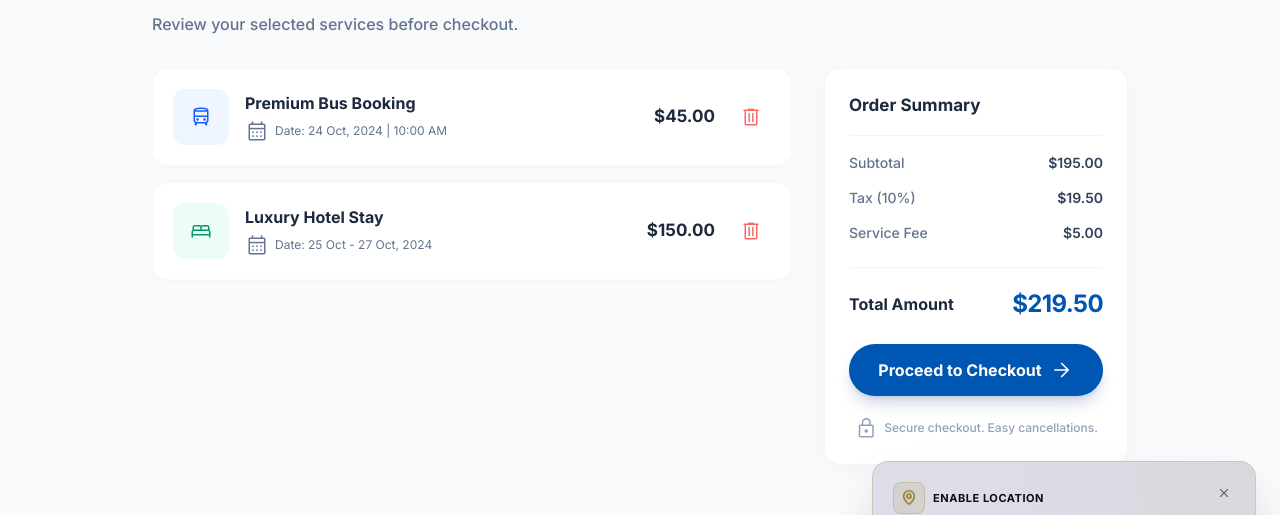
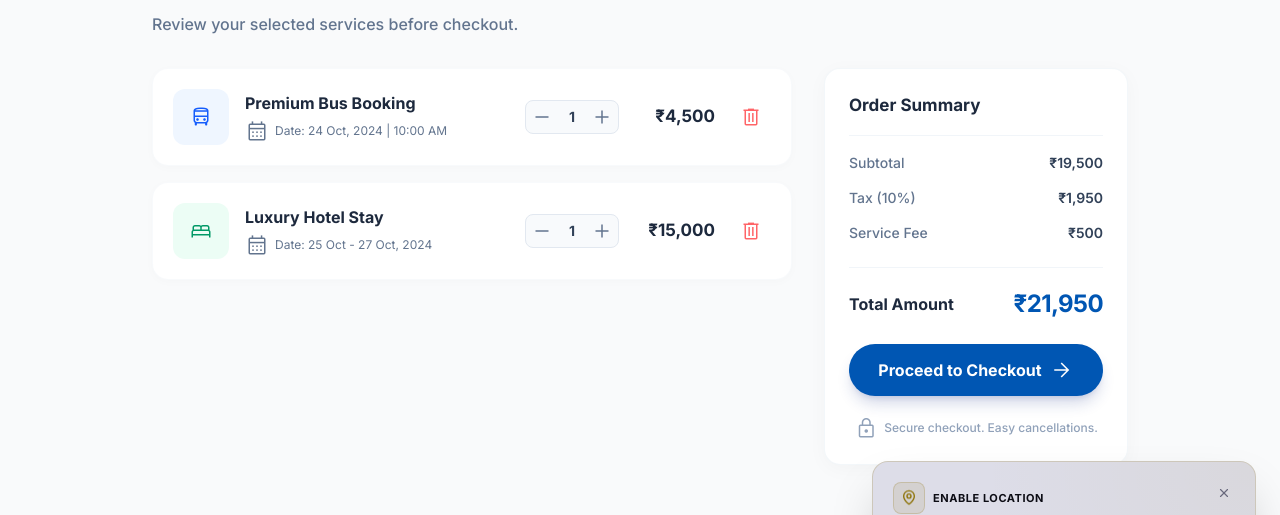
Before and after one commit to BTC-2025/BOKSPOT-FE, a Next.js app: page /cart in a window 1280 px wide. Shown: the part 136-651 px from the top of the page. Built offline with nearby package versions, Linux system fonts and the light colour scheme.

Commit message:
cart & wishlist UI Improve

```diff
--- a/src/app/cart/page.tsx
+++ b/src/app/cart/page.tsx
@@ -1,9 +1,58 @@
 'use client';
 
-import React from 'react';
+import React, { useState } from 'react';
 import Link from 'next/link';
 
 export default function CartPage() {
+  // Initial items with their unit prices and starting quantities
+  const [items, setItems] = useState([
+    {
+      id: 1,
+      name: 'Premium Bus Booking',
+      icon: 'directions_bus',
+      iconColor: 'blue',
+      date: 'Date: 24 Oct, 2024 | 10:00 AM',
+      unitPrice: 4500,
+      quantity: 1,
+    },
+    {
+      id: 2,
+      name: 'Luxury Hotel Stay',
+      icon: 'bed',
+      iconColor: 'emerald',
+      date: 'Date: 25 Oct - 27 Oct, 2024',
+      unitPrice: 15000,
+      quantity: 1,
+    }
+  ]);
+
+  const updateQuantity = (id: number, delta: number) => {
+    setItems((prev) =>
+      prev.map((item) => {
+        if (item.id === id) {
+          const newQuantity = Math.max(1, item.quantity + delta); // Prevent quantity < 1
+          return { ...item, quantity: newQuantity };
+        }
+        return item;
+      })
+    );
+  };
+
+  const removeItem = (id: number) => {
+    setItems((prev) => prev.filter((item) => item.id !== id));
+  };
+
+  // Calculations
+  const subtotal = items.reduce((acc, item) => acc + item.unitPrice * item.quantity, 0);
+  const tax = subtotal * 0.10; // 10% tax
+  const serviceFee = items.length > 0 ? 500 : 0; // Flat ₹500 fee if items exist
+  const totalAmount = subtotal + tax + serviceFee;
+
+  // Format currency helper
+  const formatCurrency = (amount: number) => {
+    return `₹${amount.toLocaleString('en-IN')}`;
+  };
+
   return (
     <div className="min-h-screen bg-[#F9FAFB] pt-[104px] pb-24">
       <div className="max-w-5xl mx-auto px-4 md:px-6">
@@ -20,59 +69,72 @@ export default function CartPage() {
           {/* Left Column: Cart Items */}
           <div className="lg:col-span-2 flex flex-col gap-4">
 
-            {/* Item 1 */}
-            <div className="bg-white rounded-2xl p-4 md:p-5 flex items-center gap-4 shadow-[0_2px_10px_rgba(0,0,0,0.02)] border border-slate-100/50 hover:shadow-md transition-shadow">
+            {items.length === 0 ? (
+              <div className="bg-white rounded-2xl p-8 text-center shadow-sm border border-slate-100">
+                <span className="material-symbols-outlined text-4xl text-slate-300 mb-2">shopping_cart</span>
+                <h3 className="text-lg font-bold text-slate-700">Your cart is empty</h3>
+                <p className="text-slate-500 text-sm mt-1 mb-4">Looks like you haven't added any services yet.</p>
+                <Link href="/" className="text-[#0056b3] font-semibold hover:underline">
+                  Browse Services
+                </Link>
+              </div>
+            ) : (
+              items.map((item) => (
+                <div key={item.id} className="bg-white rounded-2xl p-4 md:p-5 flex flex-col md:flex-row md:items-center gap-4 shadow-[0_2px_10px_rgba(0,0,0,0.02)] border border-slate-100/50 hover:shadow-md transition-shadow">
+
+                  <div className="flex items-center gap-4 flex-1">
                     {/* Icon */}
-              <div className="w-14 h-14 shrink-0 rounded-xl bg-blue-50 flex items-center justify-center text-blue-600">
-                <span className="material-symbols-outlined text-[24px]">directions_bus</span>
+                    <div className={`w-14 h-14 shrink-0 rounded-xl bg-${item.iconColor}-50 flex items-center justify-center text-${item.iconColor}-600`}>
+                      <span className="material-symbols-outlined text-[24px]">{item.icon}</span>
                     </div>
 
                     {/* Details */}
                     <div className="flex-1 min-w-0">
-                <h3 className="font-bold text-slate-800 text-base truncate">Premium Bus Booking</h3>
+                      <h3 className="font-bold text-slate-800 text-base truncate">{item.name}</h3>
                       <div className="flex items-center gap-1.5 text-xs text-slate-500 mt-1">
                         <span className="material-symbols-outlined text-[14px]">calendar_month</span>
-                  <span>Date: 24 Oct, 2024 | 10:00 AM</span>
+                        <span>{item.date}</span>
+                      </div>
                     </div>
                   </div>
 
-              {/* Price & Actions */}
-              <div className="flex items-center gap-4 pl-2 md:pl-4">
-                <div className="font-bold text-slate-800 text-[15px] md:text-[17px] whitespace-nowrap">
-                  $45.00
+                  {/* Quantity & Price & Actions */}
+                  <div className="flex items-center justify-between md:justify-end gap-4 pl-0 md:pl-4 mt-3 md:mt-0 border-t border-slate-100 md:border-t-0 pt-3 md:pt-0">
+
+                    {/* Quantity Controls */}
+                    <div className="flex items-center bg-slate-50 border border-slate-200 rounded-lg p-0.5">
+                      <button
+                        onClick={() => updateQuantity(item.id, -1)}
+                        className="w-7 h-7 flex items-center justify-center text-slate-500 hover:text-slate-800 hover:bg-slate-200 rounded-md transition-colors"
+                      >
+                        <span className="material-symbols-outlined text-[16px]">remove</span>
+                      </button>
+                      <span className="w-8 text-center font-bold text-slate-700 text-sm">{item.quantity}</span>
+                      <button
+                        onClick={() => updateQuantity(item.id, 1)}
+                        className="w-7 h-7 flex items-center justify-center text-slate-500 hover:text-slate-800 hover:bg-slate-200 rounded-md transition-colors"
+                      >
+                        <span className="material-symbols-outlined text-[16px]">add</span>
+                      </button>
                     </div>
-                <button className="text-red-400 hover:text-red-600 hover:bg-red-50 p-2 rounded-lg transition-colors flex items-center justify-center">
+
+                    {/* Price */}
+                    <div className="font-bold text-slate-800 text-[15px] md:text-[17px] whitespace-nowrap min-w-[80px] text-right">
+                      {formatCurrency(item.unitPrice * item.quantity)}
+                    </div>
+
+                    {/* Delete */}
+                    <button
+                      onClick={() => removeItem(item.id)}
+                      className="text-red-400 hover:text-red-600 hover:bg-red-50 p-2 rounded-lg transition-colors flex items-center justify-center"
+                    >
                       <span className="material-symbols-outlined text-[20px]">delete</span>
                     </button>
                   </div>
+
                 </div>
-
-            {/* Item 2 */}
-            <div className="bg-white rounded-2xl p-4 md:p-5 flex items-center gap-4 shadow-[0_2px_10px_rgba(0,0,0,0.02)] border border-slate-100/50 hover:shadow-md transition-shadow">
-              {/* Icon */}
-              <div className="w-14 h-14 shrink-0 rounded-xl bg-emerald-50 flex items-center justify-center text-emerald-600">
-                <span className="material-symbols-outlined text-[24px]">bed</span>
-              </div>
-
-              {/* Details */}
-              <div className="flex-1 min-w-0">
-                <h3 className="font-bold text-slate-800 text-base truncate">Luxury Hotel Stay</h3>
-                <div className="flex items-center gap-1.5 text-xs text-slate-500 mt-1">
-                  <span className="material-symbols-outlined text-[14px]">calendar_month</span>
-                  <span>Date: 25 Oct - 27 Oct, 2024</span>
-                </div>
-              </div>
-
-              {/* Price & Actions */}
-              <div className="flex items-center gap-4 pl-2 md:pl-4">
-                <div className="font-bold text-slate-800 text-[15px] md:text-[17px] whitespace-nowrap">
-                  $150.00
-                </div>
-                <button className="text-red-400 hover:text-red-600 hover:bg-red-50 p-2 rounded-lg transition-colors flex items-center justify-center">
-                  <span className="material-symbols-outlined text-[20px]">delete</span>
-                </button>
-              </div>
-            </div>
+              ))
+            )}
 
           </div>
 
@@ -87,24 +149,27 @@ export default function CartPage() {
               <div className="flex flex-col gap-3.5 mb-6">
                 <div className="flex justify-between items-center text-[14px]">
                   <span className="text-slate-500 font-medium">Subtotal</span>
-                  <span className="text-slate-700 font-semibold">$195.00</span>
+                  <span className="text-slate-700 font-semibold">{formatCurrency(subtotal)}</span>
                 </div>
                 <div className="flex justify-between items-center text-[14px]">
                   <span className="text-slate-500 font-medium">Tax (10%)</span>
-                  <span className="text-slate-700 font-semibold">$19.50</span>
+                  <span className="text-slate-700 font-semibold">{formatCurrency(tax)}</span>
                 </div>
                 <div className="flex justify-between items-center text-[14px]">
                   <span className="text-slate-500 font-medium">Service Fee</span>
-                  <span className="text-slate-700 font-semibold">$5.00</span>
+                  <span className="text-slate-700 font-semibold">{formatCurrency(serviceFee)}</span>
                 </div>
               </div>
 
               <div className="flex justify-between items-center pt-5 border-t border-slate-100 mb-6">
                 <span className="font-bold text-slate-800">Total Amount</span>
-                <span className="text-2xl font-extrabold text-[#0056b3] tracking-tight">$219.50</span>
+                <span className="text-2xl font-extrabold text-[#0056b3] tracking-tight">{formatCurrency(totalAmount)}</span>
               </div>
 
-              <button className="w-full bg-[#0056b3] hover:bg-[#004494] text-white font-bold py-3.5 rounded-full transition-colors flex items-center justify-center gap-2 shadow-lg shadow-blue-900/20 active:scale-[0.98]">
+              <button
+                disabled={items.length === 0}
+                className="w-full bg-[#0056b3] hover:bg-[#004494] disabled:bg-slate-300 disabled:cursor-not-allowed text-white font-bold py-3.5 rounded-full transition-colors flex items-center justify-center gap-2 shadow-lg shadow-blue-900/20 active:scale-[0.98]"
+              >
                 Proceed to Checkout
                 <span className="material-symbols-outlined text-[18px]">arrow_forward</span>
               </button>
```
Also changed, not shown: src/app/wishlist/page.tsx (+4 -4 lines). Lines whose indentation alone changed are shown as unchanged.
